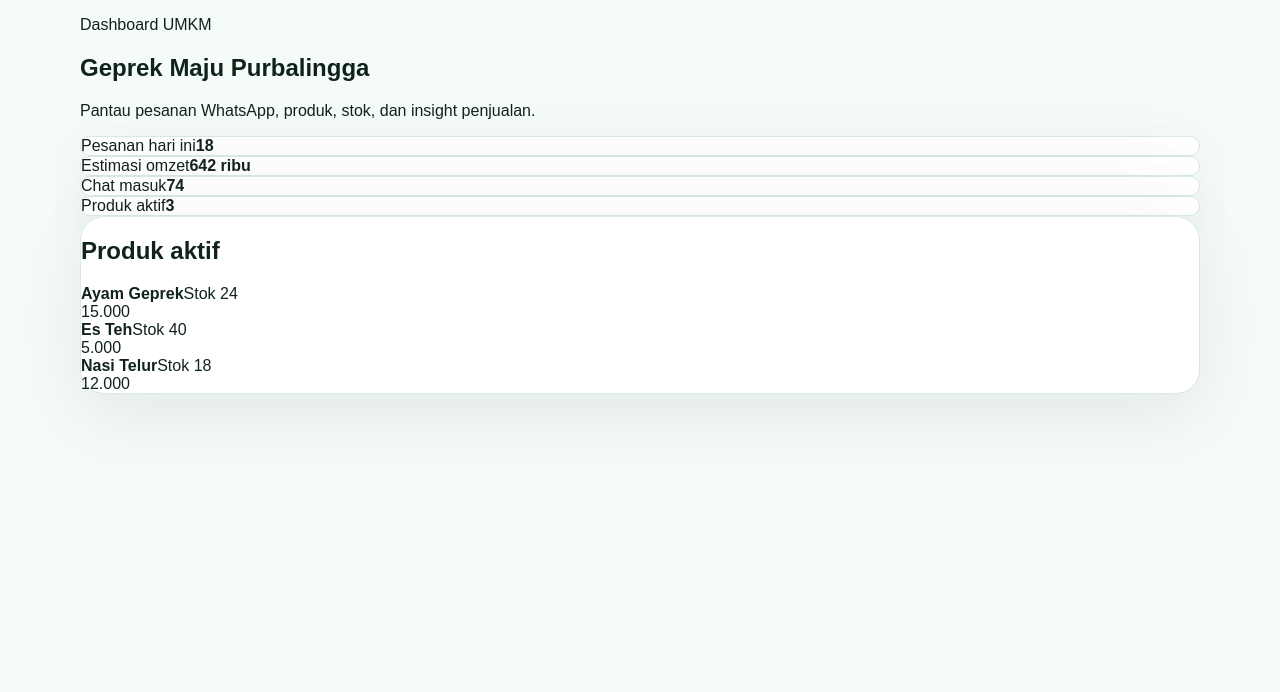
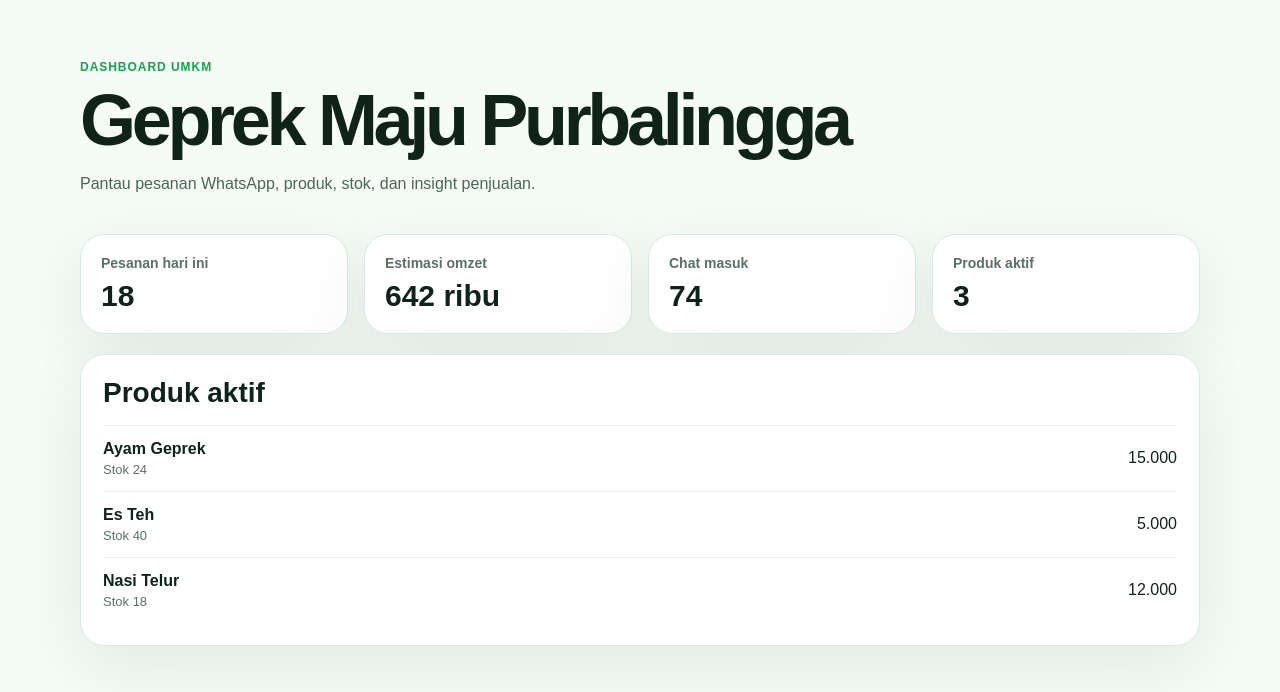
Before and after one commit to dx5053yx/siPandu, a Next.js app: page /dashboard in a window 1280 px wide. Shown: the top 692 px of the page. Built offline with nearby package versions, Linux system fonts and the light colour scheme.

Commit message:
style: expand app interface styles

```diff
--- a/src/app/globals.css
+++ b/src/app/globals.css
@@ -10,3 +10,30 @@ main { min-height: 100vh; }
 .btn-primary { background: #16a34a; color: white; }
 .btn-soft { background: #eaf7ef; color: #166534; }
 .grid { display: grid; gap: 16px; }
+.hero { padding: 72px 0; }
+.hero-grid { display: grid; grid-template-columns: 1.1fr .9fr; gap: 32px; align-items: center; }
+.eyebrow { color: #16a34a; font-weight: 800; letter-spacing: .08em; text-transform: uppercase; font-size: 12px; }
+h1 { font-size: clamp(40px, 6vw, 72px); line-height: .95; letter-spacing: -0.06em; margin: 12px 0; }
+h2 { margin: 0 0 16px; font-size: 28px; }
+.lead, .muted { color: #4d6558; line-height: 1.7; }
+.actions { display: flex; gap: 12px; flex-wrap: wrap; margin-top: 24px; }
+.phone { padding: 20px; display: grid; gap: 12px; background: linear-gradient(180deg, #ffffff, #effaf3); }
+.phone-header { font-weight: 800; color: #166534; border-bottom: 1px solid #d8eadf; padding-bottom: 12px; }
+.bubble { max-width: 86%; padding: 12px 14px; border-radius: 18px; display: grid; gap: 4px; line-height: 1.45; }
+.bubble strong { font-size: 12px; opacity: .7; }
+.bubble.user { background: #e8f0ff; justify-self: start; }
+.bubble.bot { background: #dcfce7; justify-self: end; }
+.section { padding: 42px 0 72px; }
+.feature-grid, .stat-grid { display: grid; grid-template-columns: repeat(4, 1fr); gap: 16px; }
+.feature, .stat-card { padding: 20px; font-weight: 800; }
+.stat-card { display: grid; gap: 8px; }
+.stat-card span { color: #5a7164; font-size: 14px; }
+.stat-card strong { font-size: 30px; }
+.dashboard { padding: 48px 0; }
+.dash-shell { display: grid; gap: 20px; }
+.dash-header { display: flex; align-items: center; justify-content: space-between; gap: 18px; }
+.panel { padding: 22px; }
+.row { display: flex; align-items: center; justify-content: space-between; gap: 16px; padding: 14px 0; border-top: 1px solid #e5f1e9; }
+.row span { display: block; color: #5a7164; font-size: 13px; margin-top: 4px; }
+pre { overflow: auto; border-radius: 16px; background: #10231a; color: white; padding: 16px; }
+@media (max-width: 820px) { .hero-grid, .feature-grid, .stat-grid { grid-template-columns: 1fr; } .dash-header { align-items: flex-start; flex-direction: column; } }
```
